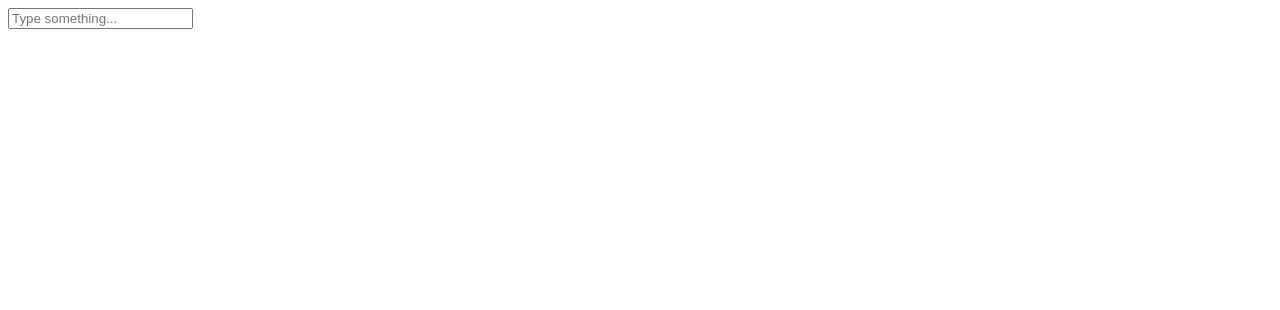
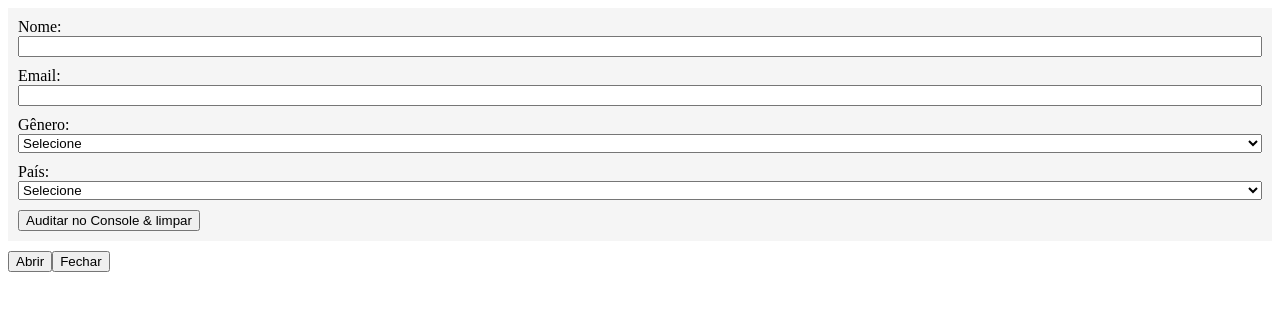
Before and after one commit to JamesUNT/arch-composable-provide-inject, a Vue app: page / in a window 1280 px wide. Shown: the top 310 px of the page. Built offline with nearby package versions, Linux system fonts and the light colour scheme.

Commit message:
feat: Implementação consistente de uma arquitetura CPI

```diff
--- a/src/components/modals/fruit-shop/auto-complete-input/AutoCompleteInput.vue
+++ /dev/null
@@ -1,15 +0,0 @@
-<script setup>
-import { useFruitShopConsumer } from '../../../../composables/useFruitShopProvider'
-
-const { query, onInput, inputRef } = useFruitShopConsumer()
-</script>
-
-<template>
-  <input
-    :value="query"
-    @input="onInput"
-    :ref="inputRef"
-    class="border p-2 rounded w-full"
-    placeholder="Type something..."
-  />
-</template>
--- a/src/components/modals/fruit-shop/auto-complete-list/AutoCompleteList.vue
+++ /dev/null
@@ -1,18 +0,0 @@
-<script setup>
-import { useFruitShopConsumer } from '../../../../composables/useFruitShopProvider'
-
-const { filtered, isOpen, select, listRef } = useFruitShopConsumer()
-</script>
-
-<template>
-  <ul v-if="isOpen" :ref="listRef" class="absolute bg-white border w-full mt-1 rounded shadow">
-    <li
-      v-for="item in filtered"
-      :key="item"
-      @click="select(item)"
-      class="p-2 hover:bg-gray-200 cursor-pointer"
-    >
-      {{ item }}
-    </li>
-  </ul>
-</template>
--- /dev/null
+++ b/src/composables/modals/modal-form/useModalForm.ts
@@ -0,0 +1,26 @@
+import { reactive } from 'vue'
+
+export interface FormData {
+  name: string
+  email: string
+  gender: string
+  country: string
+}
+
+export function useFormModal() {
+  const state = reactive({
+    name: '',
+    email: '',
+    gender: '',
+    country: '',
+  })
+
+  function reset() {
+    state.name = ''
+    state.email = ''
+    state.gender = ''
+    state.country = ''
+  }
+
+  return { state, reset }
+}
--- a/src/composables/useFruitShopProvider.ts
+++ /dev/null
@@ -1,64 +0,0 @@
-// composables/useFruitShopProvider.js
-import { ref, computed, provide, inject, onUnmounted } from 'vue'
-
-const FruitShopKey = Symbol('FruitShop')
-
-export function useFruitShopProvider(items) {
-  const query = ref<string>('')
-  const isOpen = ref<boolean>(false)
-  const inputEl = ref<HTMLElement>(null)
-  const listEl = ref<HTMLElement>(null)
-
-  const filtered = computed(() =>
-    items.value.filter((i) => i.toLowerCase().includes(query.value.toLowerCase())),
-  )
-
-  function onInput(e: Event) {
-    const target = e.target as HTMLInputElement
-    query.value = target.value
-    isOpen.value = true
-  }
-
-  function select(item) {
-    query.value = item
-    isOpen.value = false
-  }
-
-  // function ref → recebe referência do input e lista
-  function inputRef(el) {
-    inputEl.value = el
-  }
-
-  function listRef(el) {
-    listEl.value = el
-  }
-
-  function focusInput() {
-    inputEl.value?.focus()
-  }
-
-  provide(FruitShopKey, {
-    query,
-    isOpen,
-    filtered,
-    onInput,
-    select,
-    inputRef,
-    listRef,
-    focusInput,
-    inputEl,
-    listEl,
-  })
-
-  // Limpar as referências ao desmontar o componente é necessário para evitar vazamentos de memória e comportamentos inesperados.
-  onUnmounted(() => {
-    inputEl.value = null
-    listEl.value = null
-  })
-}
-
-export function useFruitShopConsumer() {
-  const ctx = inject(FruitShopKey)
-  if (!ctx) throw new Error('FruitShop context not found!')
-  return ctx
-}
--- /dev/null
+++ b/src/composables/usoModalCotroller.ts
@@ -0,0 +1,79 @@
+import { Ref, ref, reactive, onBeforeUpdate, provide, inject } from 'vue'
+
+export interface ModalContext {
+  isOpen: Ref<boolean>
+  open(event: Event): void
+  close(event: Event): void
+  getFunctionRef(index: string): (el: HTMLElement | null) => void
+}
+
+const ModalSymbol = Symbol('ModalContext')
+
+export function useModalController(): ModalContext {
+  const isOpen = ref(true)
+
+  // refs para partes do modal
+  const elements = ref<Record<string, HTMLElement>>({})
+
+  function getFunctionRef(id: string) {
+    return (el: HTMLElement) => {
+      if (el) elements.value[id] = el
+    }
+  }
+
+  onBeforeUpdate(() => {
+    elements.value = {}
+  })
+
+  function open(event: Event) {
+    event.preventDefault()
+    isOpen.value = true
+  }
+
+  function close(event: Event) {
+    event.preventDefault()
+    let camposNaoPreenchidos = []
+    Object.keys(elements.value).forEach((id) => {
+      const element = elements.value[id]
+      if (
+        element instanceof HTMLInputElement ||
+        element instanceof HTMLSelectElement ||
+        element instanceof HTMLTextAreaElement
+      ) {
+        element
+        if (element.value === '') {
+          camposNaoPreenchidos.push(element.title || id)
+          return
+        }
+      }
+    })
+
+    if (camposNaoPreenchidos.length !== 0) {
+      alert(
+        `Existem alterações não preenchidas no campo: ${camposNaoPreenchidos.map((campos) => ` \n${campos}`)}`,
+      )
+      return
+    }
+    isOpen.value = false
+  }
+
+  provide(ModalSymbol, {
+    isOpen,
+    open,
+    close,
+    getFunctionRef,
+  })
+
+  return {
+    isOpen,
+    open,
+    close,
+    getFunctionRef,
+  }
+}
+
+export function useModalContext() {
+  const context = inject<ModalContext>(ModalSymbol)
+  if (!context) throw new Error('useModalContext() must be used inside Modal')
+  return context
+}
--- /dev/null
+++ b/src/modals/modal-form/modal-form.vue
@@ -0,0 +1,86 @@
+<template>
+  <form
+    v-if="isOpen"
+    class="form-section"
+    id="form"
+    title="Formulário"
+    :ref="getFunctionRef('form')"
+  >
+    <div class="form-group">
+      <label for="name">Nome:</label>
+      <input
+        id="name"
+        title="Nome"
+        :ref="getFunctionRef('name')"
+        v-model="state.name"
+        type="text"
+      />
+    </div>
+
+    <div class="form-group">
+      <label for="email">Email:</label>
+      <input
+        id="email"
+        title="E-mail"
+        :ref="getFunctionRef('email')"
+        v-model="state.email"
+        type="text"
+      />
+    </div>
+
+    <div class="form-group">
+      <label for="gender">Gênero:</label>
+      <select id="gender" title="Gênero" :ref="getFunctionRef('gender')" v-model="state.gender">
+        <option value="">Selecione</option>
+        <option value="male">Masculino</option>
+        <option value="female">Feminino</option>
+        <option value="other">Outro</option>
+      </select>
+    </div>
+
+    <div class="form-group">
+      <label for="country">País:</label>
+      <select id="country" title="País" :ref="getFunctionRef('country')" v-model="state.country">
+        <option value="">Selecione</option>
+        <option value="br">Brasil</option>
+        <option value="us">Estados Unidos</option>
+        <option value="fr">França</option>
+      </select>
+    </div>
+
+    <footer>
+      <button @click="auditar">Auditar no Console & limpar</button>
+    </footer>
+  </form>
+  <button @click="open">Abrir</button>
+  <button @click="close">Fechar</button>
+</template>
+
+<script setup lang="ts">
+import { useModalController } from '../../composables/usoModalCotroller'
+import { useFormModal } from '../../composables/modals/modal-form/useModalForm'
+
+const { isOpen, close, open, getFunctionRef } = useModalController()
+const { state, reset } = useFormModal()
+
+function auditar() {
+  event.preventDefault()
+  console.log(state)
+  reset()
+}
+</script>
+
+<style scoped>
+.form-section {
+  padding: 10px;
+  background: #f5f5f5;
+  margin-bottom: 10px;
+  display: flex;
+  flex-direction: column;
+  gap: 10px;
+}
+.form-group {
+  display: flex;
+  flex-direction: column;
+}
+</style>
--- /dev/null
+++ b/src/pages/form-page/form-page.vue
@@ -0,0 +1,7 @@
+<template>
+  <modal-form />
+</template>
+
+<script setup>
+import modalForm from '@/modals/modal-form/modal-form.vue'
+</script>
--- a/src/pages/fruit-shop-page/ProviderWrapper.vue
+++ /dev/null
@@ -1,20 +0,0 @@
-<script setup>
-import { useFruitShopProvider } from '../../composables/useFruitShopProvider'
-import { ref } from 'vue'
-
-const props = defineProps({
-  items: {
-    type: Array,
-    required: true,
-  },
-})
-
-// Cria e fornece o contexto para os filhos
-useFruitShopProvider(ref(props.items))
-</script>
-
-<template>
-  <div class="relative">
-    <slot />
-  </div>
-</template>
--- a/src/pages/fruit-shop-page/fruit-shop-page.vue
+++ /dev/null
@@ -1,12 +0,0 @@
-<template>
-  <provider-wrapper :items="['Apple', 'Banana', 'Orange', 'Grape']">
-    <autocomplete-input />
-    <autocomplete-list />
-  </provider-wrapper>
-</template>
-
-<script setup>
-import ProviderWrapper from './ProviderWrapper.vue'
-import AutocompleteInput from '../../components/modals/fruit-shop/auto-complete-input/AutoCompleteInput.vue'
-import AutocompleteList from '../../components/modals/fruit-shop/auto-complete-list/AutoCompleteList.vue'
-</script>
--- a/src/router/index.js
+++ b/src/router/index.js
@@ -11,8 +11,8 @@ const router = createRouter({
       children: [
         {
           path: '',
-          name: 'Fruit Shop',
-          component: () => import('@/pages/fruit-shop-page/fruit-shop-page.vue'),
+          name: 'Form',
+          component: () => import('@/pages/form-page/form-page.vue'),
         },
       ],
     },
```
